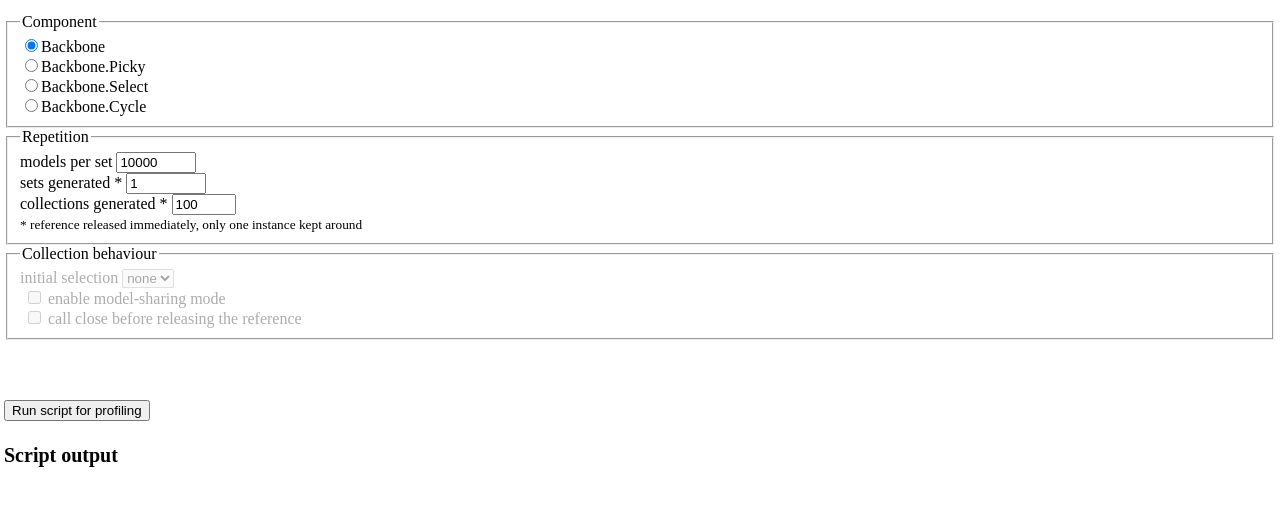
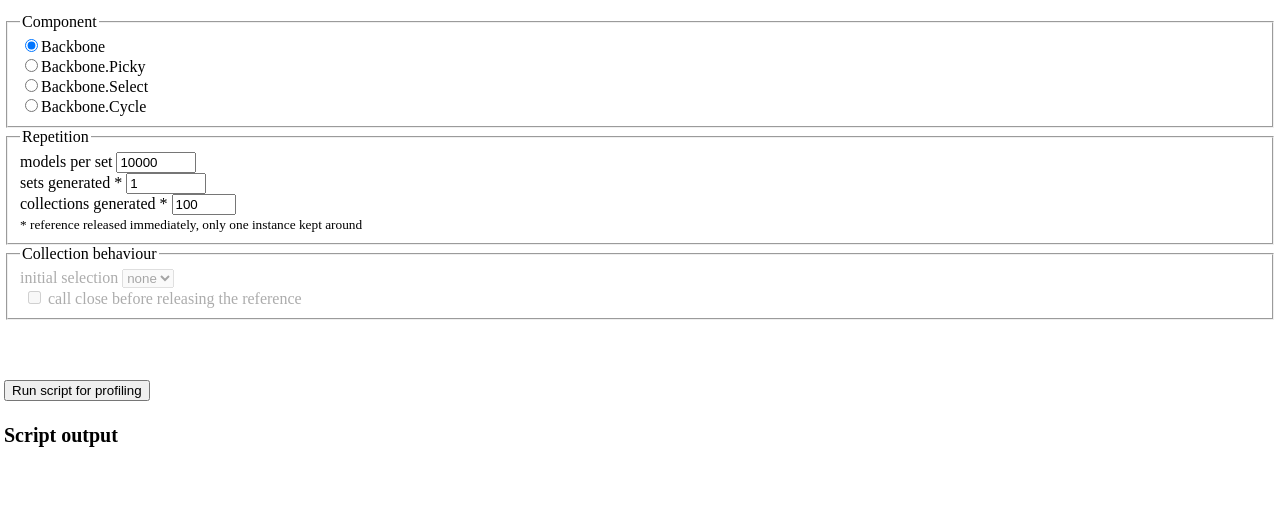
Before and after one commit to hashchange/backbone.cycle, a website with bundled scripts: page demo/memtest/index.html in a window 1280 px wide. Both pictures are taken after a click on the radio button "Backbone". Shown: the part 88-594 px from the top of the page. Built offline with nearby package versions, Linux system fonts and the light colour scheme; files whose address does not match are found by name.

Commit message:
Removed model-sharing option from memory-leak test

```diff
--- a/demo/memtest/index.html
+++ b/demo/memtest/index.html
@@ -72,10 +72,6 @@
 
                         <div class="large-6 columns">
                             <div class="row">
-                                <input id="optModelSharingMode" type="checkbox" value="modelSharing">
-                                <label for="optModelSharingMode" class="inline">enable model-sharing mode</label>
-                            </div>
-                            <div class="row">
                                 <input id="closeCollection" type="checkbox" value="">
                                 <label for="closeCollection" class="inline">call close before releasing the reference</label>
                             </div>
--- a/demo/memtest/memtest.js
+++ b/demo/memtest/memtest.js
@@ -12,7 +12,6 @@
         $collectionLoop = $memtest.find( "#collectionLoop" ),
 
         $collectionBehavior = $memtest.find( "#collectionBehavior" ),
-        $optModelSharing = $collectionBehavior.find( "#optModelSharingMode" ),
         $optInitialSelection = $collectionBehavior.find( "#optInitialSelection" ),
         $closeCollection = $collectionBehavior.find( "#closeCollection" ),
 
@@ -59,7 +58,7 @@
 
     $testTypes.find( 'input[name="testType"]' ).change( function () {
 
-        var optsSelect = [ 'optModelSharingMode', 'closeCollection' ],
+        var optsSelect = [ 'closeCollection' ],
             optsCycleOnly = [ 'optInitialSelection' ],
             optsAll = optsSelect.concat( optsCycleOnly ),
 
@@ -102,7 +101,6 @@
             collectionLoop = Number( $collectionLoop.val() ),
             options = {
                 autoSelect: $optInitialSelection.val(),
-                enableModelSharing: $optModelSharing.is( ':checked' ),
                 closeCollection: $closeCollection.is( ':checked' )
             };
 
```
